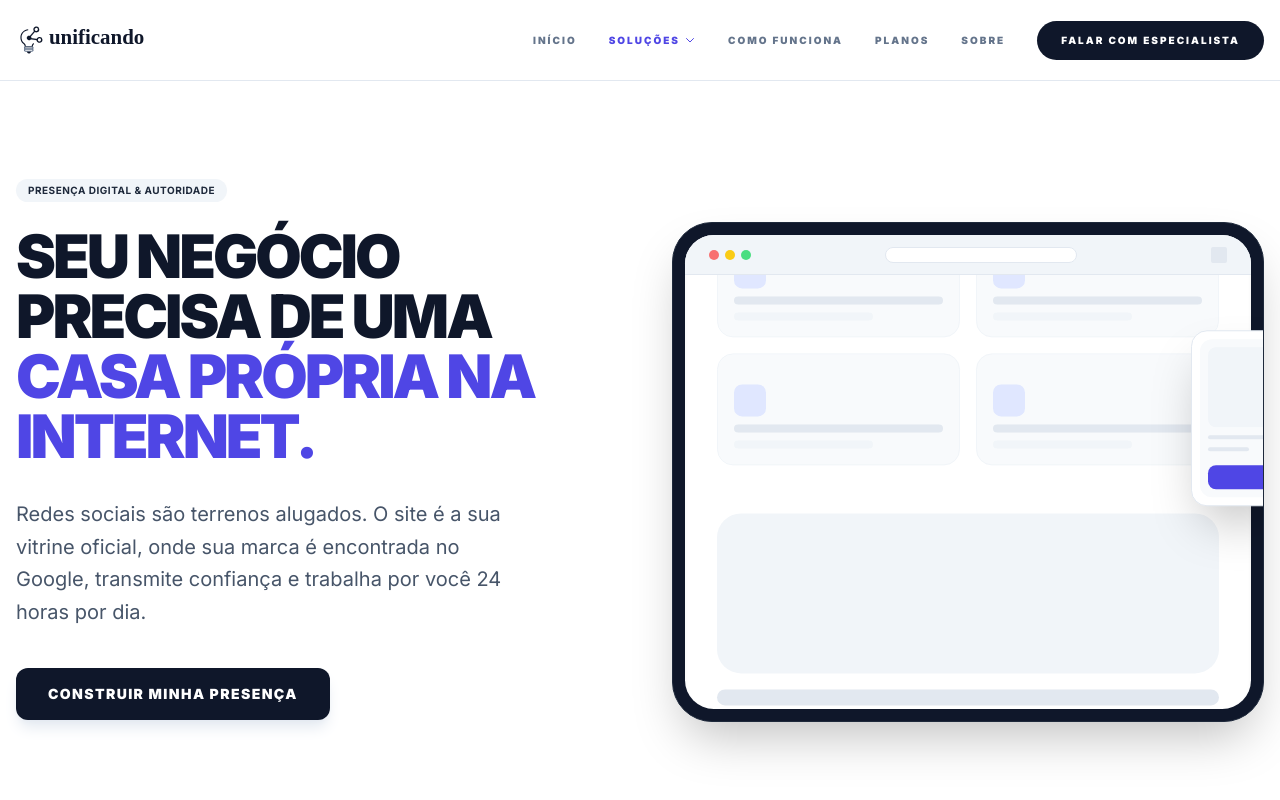
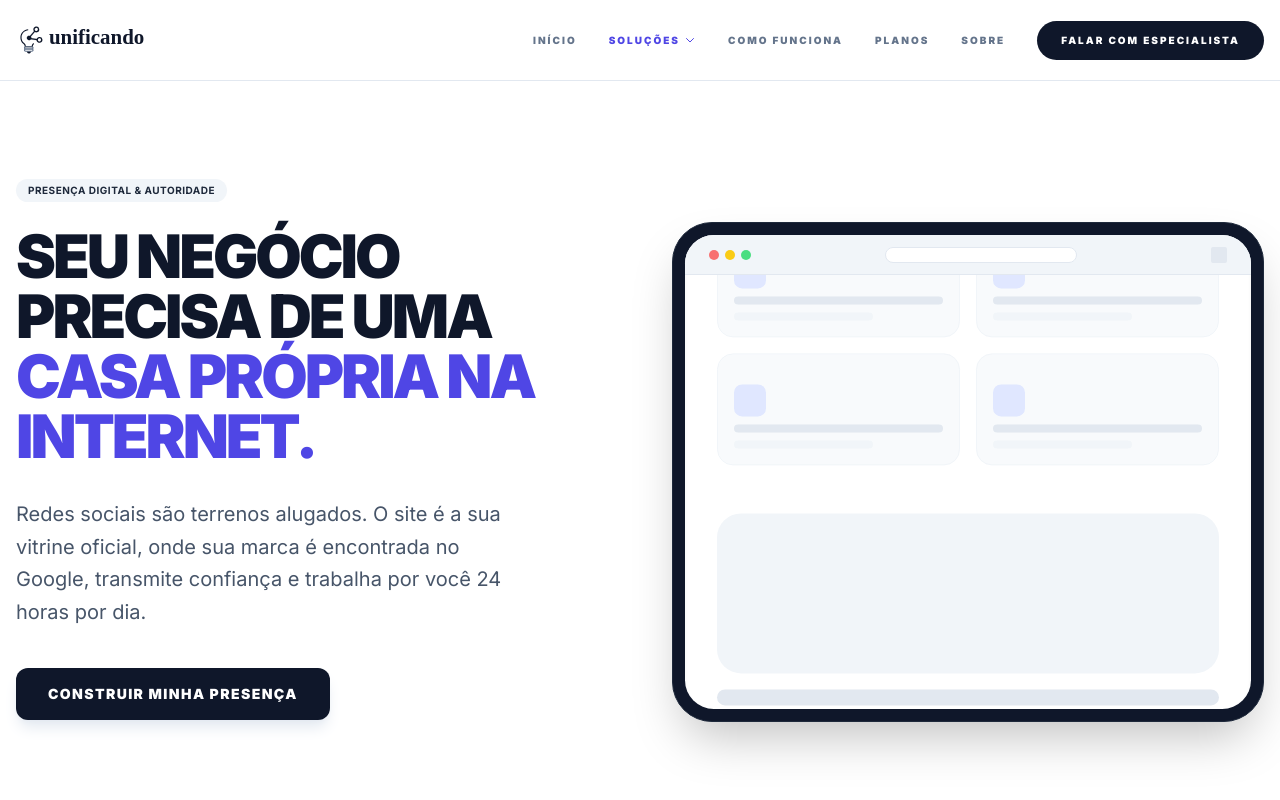
Before and after one commit to renatojuniordw/ui-unificando, a React (Vite) app: page /presenca-digital in a window 1280 px wide. Shown: the top 800 px of the page. Built offline with nearby package versions, Linux system fonts and the light colour scheme.

Commit message:
remove floatinf elements

```diff
--- a/src/features/digital-presence/LandingPageAnimation.tsx
+++ b/src/features/digital-presence/LandingPageAnimation.tsx
@@ -56,20 +56,6 @@ export const LandingPageAnimation = () => {
                     </motion.div>
                 </div>
             </div>
-
-            {/* Floating Elements */}
-            <motion.div
-                animate={{ y: [0, -20, 0] }}
-                transition={{ duration: 4, repeat: Infinity }}
-                className="absolute -right-6 top-1/4 w-24 h-44 bg-white rounded-2xl shadow-2xl border border-slate-200 p-2 hidden lg:block"
-            >
-                <div className="bg-slate-50 h-full w-full rounded-xl p-2 flex flex-col gap-2">
-                    <div className="h-20 bg-slate-100 rounded-lg"></div>
-                    <div className="h-1 w-full bg-slate-200 rounded"></div>
-                    <div className="h-1 w-2/3 bg-slate-200 rounded"></div>
-                    <div className="mt-auto h-6 bg-indigo-600 rounded-lg"></div>
-                </div>
-            </motion.div>
         </div>
     );
 };
```
